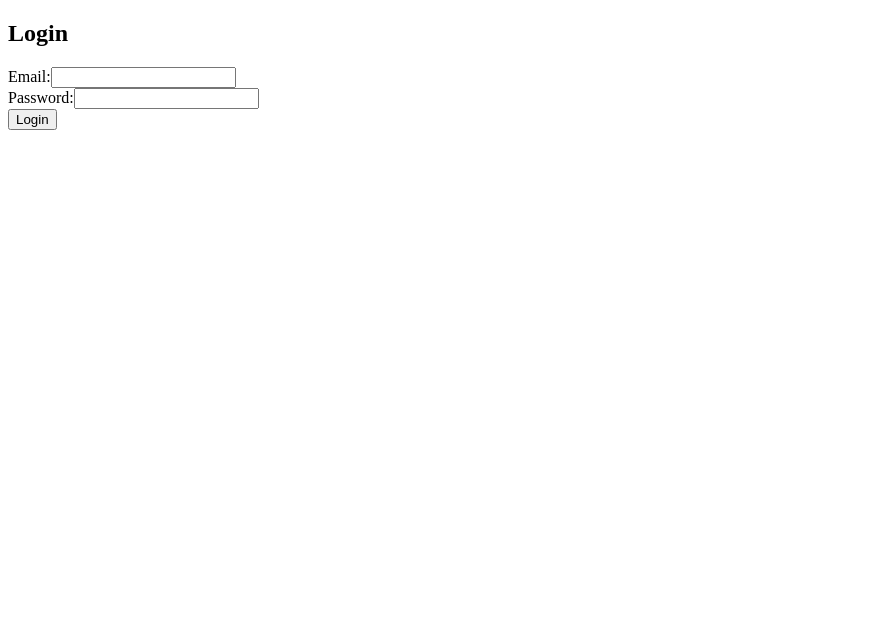
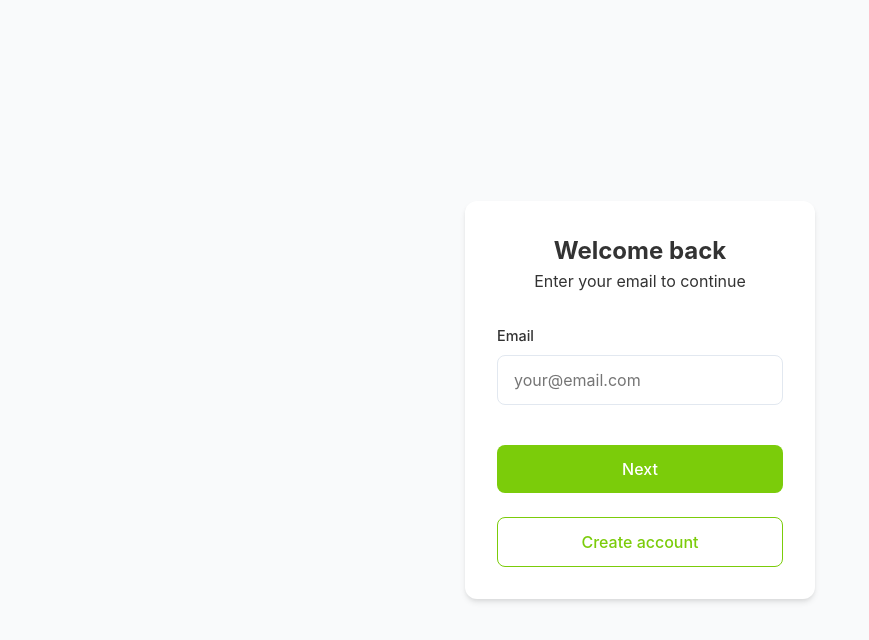
Before and after one commit to pongpradk/formis-formulation-tracker-frontend, a React (Vite) app: page /login in a window 1280 px wide. Shown: the top 640 px of the page, without its empty margins (0-869 px from the left). Built offline with nearby package versions, Linux system fonts and the light colour scheme; no server answers.

Commit message:
Design Login page

```diff
--- /dev/null
+++ b/src/assets/index.css
@@ -0,0 +1,43 @@
+/* Reset and base styles */
+* {
+  margin: 0;
+  padding: 0;
+  box-sizing: border-box;
+}
+
+html, body {
+  height: 100%;
+  font-family: -apple-system, BlinkMacSystemFont, 'Segoe UI', Roboto, Helvetica, Arial, sans-serif;
+  font-size: 16px;
+  line-height: 1.5;
+  color: #333;
+  background-color: #f9fafb;
+}
+
+input, button, textarea, select {
+  font: inherit;
+}
+
+a {
+  text-decoration: none;
+  color: inherit;
+}
+
+button {
+  cursor: pointer;
+  background: none;
+  border: none;
+}
+
+/* Remove spinner from number inputs */
+input[type=number]::-webkit-inner-spin-button,
+input[type=number]::-webkit-outer-spin-button {
+  -webkit-appearance: none;
+  margin: 0;
+}
+
+/* Responsive images */
+img {
+  max-width: 100%;
+  height: auto;
+}
--- /dev/null
+++ b/src/assets/login.css
@@ -0,0 +1,128 @@
+.login-container {
+  display: flex;
+  flex-direction: column;
+  align-items: center;
+  justify-content: center;
+  padding: 1.5rem;
+  min-height: 100vh;
+  max-width: 100%;
+  margin: 0 auto;
+}
+
+.login-form {
+  width: 100%;
+  max-width: 350px;
+  margin: 0 auto;
+}
+
+.login-header {
+  text-align: center;
+  margin-bottom: 2rem;
+}
+
+.login-step {
+  display: flex;
+  flex-direction: column;
+  gap: 1.5rem;
+  width: 100%;
+}
+
+.form-group {
+  display: flex;
+  flex-direction: column;
+  gap: 0.5rem;
+  width: 100%;
+}
+
+.form-group label {
+  font-size: 0.9rem;
+  font-weight: 500;
+}
+
+.form-group input {
+  padding: 0.75rem 1rem;
+  border: 1px solid #e2e8f0;
+  border-radius: 8px;
+  font-size: 1rem;
+  width: 100%;
+  box-sizing: border-box;
+}
+
+.form-group input:focus {
+  outline: none;
+  border-color: #7bcc0a;
+  box-shadow: 0 0 0 2px rgba(59, 130, 246, 0.2);
+}
+
+.button {
+  padding: 0.75rem 1.5rem;
+  border-radius: 8px;
+  border: none;
+  cursor: pointer;
+  font-size: 1rem;
+  font-weight: 500;
+  transition: background-color 0.2s;
+  width: 100%;
+}
+
+.primary-button {
+  background-color: #7bcc0a;
+  color: white;
+}
+
+.primary-button:hover {
+  background-color: #77ba18;
+}
+
+.secondary-button {
+  background-color: transparent;
+  color: #7bcc0a;
+  border: 1px solid #7bcc0a;
+  margin-top: 0.75rem;
+}
+
+.secondary-button:hover {
+  background-color: rgba(59, 130, 246, 0.1);
+}
+
+.button-container {
+  display: flex;
+  flex-direction: column;
+  gap: 0.75rem;
+  margin-top: 1rem;
+  width: 100%;
+}
+
+.error-message {
+  color: #ef4444;
+  font-size: 0.9rem;
+  margin-top: 0.5rem;
+}
+
+/* Animation for step transition */
+.fade-enter {
+  opacity: 0;
+}
+
+.fade-enter-active {
+  opacity: 1;
+  transition: opacity 300ms;
+}
+
+.fade-exit {
+  opacity: 1;
+}
+
+.fade-exit-active {
+  opacity: 0;
+  transition: opacity 300ms;
+}
+
+@media (min-width: 640px) {
+  .login-form {
+    padding: 2rem;
+    background-color: white;
+    border-radius: 12px;
+    box-shadow: 0 4px 6px -1px rgba(0, 0, 0, 0.1), 0 2px 4px -1px rgba(0, 0, 0, 0.06);
+  }
+}
--- a/src/main.jsx
+++ b/src/main.jsx
@@ -1,6 +1,7 @@
 import { StrictMode } from "react";
 import { createRoot } from "react-dom/client";
 import App from "./App.jsx";
+import "./assets/index.css";
 
 createRoot(document.getElementById("root")).render(
   <StrictMode>
--- a/src/pages/Login.jsx
+++ b/src/pages/Login.jsx
@@ -1,19 +1,64 @@
 import { useState } from "react";
-import { useNavigate } from "react-router-dom";
+import { useNavigate, Link } from "react-router-dom";
 import api from "../services/apiService";
 import {
   ACCESS_TOKEN,
   REFRESH_TOKEN,
 } from "../features/authentication/utils/constants";
+import "../assets/Login.css";
 
 function Login() {
   const [email, setEmail] = useState("");
   const [password, setPassword] = useState("");
   const [error, setError] = useState("");
+  const [currentStep, setCurrentStep] = useState(1);
+  const [isValidatingEmail, setIsValidatingEmail] = useState(false);
   const navigate = useNavigate();
 
+  // Email validation function
+  const validateEmail = (email) => {
+    const re =
+      /^(([^<>()[\]\\.,;:\s@"]+(\.[^<>()[\]\\.,;:\s@"]+)*)|(".+"))@((\[[0-9]{1,3}\.[0-9]{1,3}\.[0-9]{1,3}\.[0-9]{1,3}\])|(([a-zA-Z\-0-9]+\.)+[a-zA-Z]{2,}))$/;
+    return re.test(String(email).toLowerCase());
+  };
+
+  // Handle next button click (from email to password step)
+  const handleNextStep = (e) => {
+    e.preventDefault();
+    setIsValidatingEmail(true);
+
+    if (!email) {
+      setError("Email is required");
+      setIsValidatingEmail(false);
+      return;
+    }
+
+    if (!validateEmail(email)) {
+      setError("Please enter a valid email address");
+      setIsValidatingEmail(false);
+      return;
+    }
+
+    setError("");
+    setCurrentStep(2);
+    setIsValidatingEmail(false);
+  };
+
+  // Handle back button click (from password to email step)
+  const handleBackStep = () => {
+    setCurrentStep(1);
+    setError("");
+  };
+
+  // Handle final login submission
   const handleSubmit = async (e) => {
     e.preventDefault();
+
+    if (!password) {
+      setError("Password is required");
+      return;
+    }
+
     try {
       const response = await api.post("/accounts/token/", {
         email,
@@ -24,37 +69,96 @@ function Login() {
       localStorage.setItem(REFRESH_TOKEN, response.data.refresh);
       navigate("/");
     } catch (error) {
-      setError("Invalid email or password");
+      setError(
+        "Wrong password. Try again or click Forgot password to reset it."
+      );
     }
   };
 
   return (
-    <div>
-      <h2>Login</h2>
-      {error && <p style={{ color: "red" }}>{error}</p>}
-      <form onSubmit={handleSubmit}>
-        <div>
-          <label htmlFor="email">Email:</label>
+    <div className="login-container">
+      <div className="login-form">
+        <div className="login-header">
+          <h2>Welcome back</h2>
+          {currentStep === 1 ? (
+            <p>Enter your email to continue</p>
+          ) : (
+            <p>Enter your password to login</p>
+          )}
+        </div>
+
+        {currentStep === 1 ? (
+          // Step 1: Email Input
+          <form onSubmit={handleNextStep} className="login-step">
+            <div className="form-group">
+              <label htmlFor="email">Email</label>
               <input
                 type="email"
                 id="email"
                 value={email}
-            onChange={(e) => setEmail(e.target.value)}
+                onChange={(e) => {
+                  setEmail(e.target.value);
+                  setError("");
+                }}
+                placeholder="your@email.com"
+                autoComplete="email"
                 required
+                disabled={isValidatingEmail}
               />
+              {error && <div className="error-message">{error}</div>}
             </div>
-        <div>
-          <label htmlFor="password">Password:</label>
+
+            <div className="button-container">
+              <button
+                type="submit"
+                className="button primary-button"
+                disabled={isValidatingEmail}
+              >
+                {isValidatingEmail ? "Validating..." : "Next"}
+              </button>
+
+              <Link to="/register">
+                <button type="button" className="button secondary-button">
+                  Create account
+                </button>
+              </Link>
+            </div>
+          </form>
+        ) : (
+          // Step 2: Password Input
+          <form onSubmit={handleSubmit} className="login-step">
+            <div className="form-group">
+              <label htmlFor="password">Password</label>
               <input
                 type="password"
                 id="password"
                 value={password}
-            onChange={(e) => setPassword(e.target.value)}
+                onChange={(e) => {
+                  setPassword(e.target.value);
+                  setError("");
+                }}
+                placeholder="Enter your password"
                 required
               />
+              {error && <div className="error-message">{error}</div>}
             </div>
-        <button type="submit">Login</button>
+
+            <div className="button-container">
+              <button type="submit" className="button primary-button">
+                Login
+              </button>
+
+              <button
+                type="button"
+                onClick={handleBackStep}
+                className="button secondary-button"
+              >
+                Back
+              </button>
+            </div>
           </form>
+        )}
+      </div>
     </div>
   );
 }
```
Lines whose indentation alone changed are shown as unchanged.
